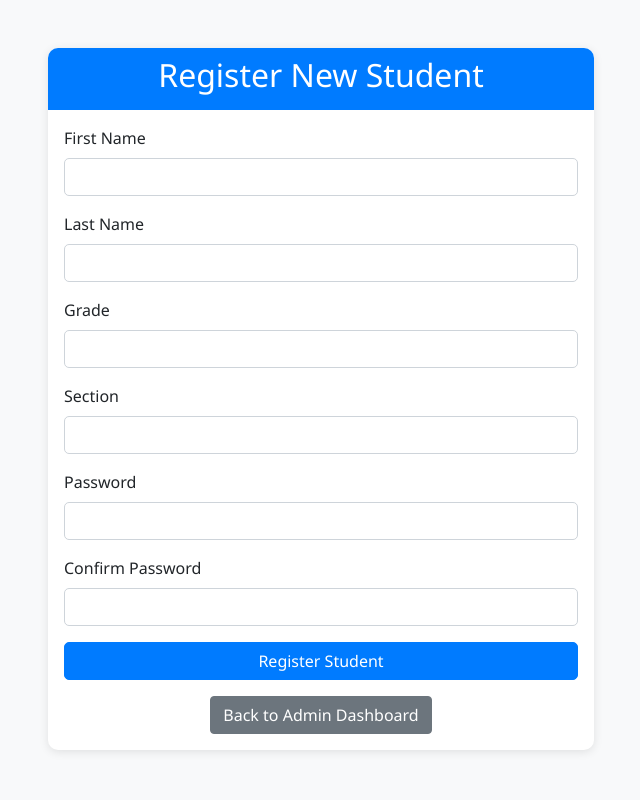
After one commit to dealcajr/PHP-Voting, a PHP site: page /register.php in a window 1280 px wide. The commit adds this page. Shown: the whole page, without its empty margins (319-959 px from the left). Run offline with PHP 8.4, Linux system fonts and the light colour scheme; a user stored in the database is signed in; data comes from the database, SQL or seed files in the repository.

Commit message:
DID YOU KNOW?

```diff
--- a/admin/index.php
+++ b/admin/index.php
@@ -53,7 +53,7 @@ include '../includes/admin_sidebar.php';
                         <a href="election.php" class="btn btn-primary">Manage Election</a>
                         <a href="candidates.php" class="btn btn-secondary">Manage Candidates</a>
                         <a href="students.php" class="btn btn-info">Manage Students</a>
-                    </div>
+                        <a href="../register.php" class="btn btn-outline-success">Register New Student</a>
                 </div>
             </div>
         </div>
--- /dev/null
+++ b/register.php
@@ -0,0 +1,130 @@
+<?php
+require_once 'includes/config.php';
+requireRole('admin');
+
+$message = '';
+
+function generateNextStudentID($db) {
+    $stmt = $db->query("SELECT student_id FROM users WHERE student_id LIKE 'STU%' ORDER BY CAST(SUBSTRING(student_id, 4) AS UNSIGNED) DESC LIMIT 1");
+    $last = $stmt->fetchColumn();
+    if ($last) {
+        $num = (int)substr($last, 3);
+        $next_num = $num + 1;
+    } else {
+        $next_num = 1;
+    }
+    return 'STU' . str_pad($next_num, 3, '0', STR_PAD_LEFT);
+}
+
+$db = getDBConnection();
+$generated_student_id = generateNextStudentID($db);
+
+if ($_SERVER['REQUEST_METHOD'] === 'POST') {
+    if (!validateCSRFToken($_POST['csrf_token'] ?? '')) {
+        $message = '<div class="alert alert-danger">Invalid request.</div>';
+    } else {
+        $student_id = $generated_student_id; // Use the auto-generated ID
+        $first_name = sanitizeInput($_POST['first_name'] ?? '');
+        $last_name = sanitizeInput($_POST['last_name'] ?? '');
+        $grade = sanitizeInput($_POST['grade'] ?? '');
+        $section = sanitizeInput($_POST['section'] ?? '');
+        $password = $_POST['password'] ?? '';
+        $confirm_password = $_POST['confirm_password'] ?? '';
+
+        if (empty($student_id) || empty($first_name) || empty($last_name) || empty($grade) || empty($section) || empty($password)) {
+            $message = '<div class="alert alert-danger">All fields are required.</div>';
+        } elseif ($password !== $confirm_password) {
+            $message = '<div class="alert alert-danger">Passwords do not match.</div>';
+        } elseif (strlen($password) < PASSWORD_MIN_LENGTH) {
+            $message = '<div class="alert alert-danger">Password must be at least ' . PASSWORD_MIN_LENGTH . ' characters long.</div>';
+        } else {
+            try {
+                $db = getDBConnection();
+
+                // Check if student_id already exists
+                $stmt = $db->prepare("SELECT id FROM users WHERE student_id = ?");
+                $stmt->execute([$student_id]);
+                if ($stmt->fetch()) {
+                    $message = '<div class="alert alert-danger">Student ID already exists.</div>';
+                } else {
+                    $password_hash = password_hash($password, PASSWORD_DEFAULT);
+                    $voter_id_card = 'VOTER-' . strtoupper(substr(md5(uniqid()), 0, 8));
+
+                    $stmt = $db->prepare("INSERT INTO users (student_id, password_hash, role, first_name, last_name, grade, section, voter_id_card) VALUES (?, ?, 'voter', ?, ?, ?, ?, ?)");
+                    $stmt->execute([$student_id, $password_hash, $first_name, $last_name, $grade, $section, $voter_id_card]);
+
+                    logAdminAction('student_registered', "Registered new student: $student_id");
+                    $message = '<div class="alert alert-success">Student registered successfully. Student ID: ' . $student_id . ', Voter ID: ' . $voter_id_card . '</div>';
+                }
+            } catch (PDOException $e) {
+                $message = '<div class="alert alert-danger">Database error: ' . $e->getMessage() . '</div>';
+            }
+        }
+    }
+}
+
+// Get school name
+$db = getDBConnection();
+$stmt = $db->query("SELECT school_name FROM school_info LIMIT 1");
+$school_name = $stmt->fetchColumn();
+?>
+<!DOCTYPE html>
+<html lang="en">
+<head>
+    <meta charset="UTF-8">
+    <meta name="viewport" content="width=device-width, initial-scale=1.0">
+    <title><?php echo $school_name ?? APP_NAME; ?> - Register Student</title>
+    <link href="https://cdn.jsdelivr.net/npm/bootstrap@5.1.3/dist/css/bootstrap.min.css" rel="stylesheet">
+    <link href="assets/css/style.css" rel="stylesheet">
+</head>
+<body>
+    <div class="container mt-5">
+        <div class="row justify-content-center">
+            <div class="col-md-6">
+                <div class="card">
+                    <div class="card-header">
+                        <h2 class="text-center">Register New Student</h2>
+                    </div>
+                    <div class="card-body">
+                        <?php echo $message; ?>
+                        <form method="POST" action="">
+                            <input type="hidden" name="csrf_token" value="<?php echo generateCSRFToken(); ?>">
+                            <div class="mb-3">
+                                <label for="first_name" class="form-label">First Name</label>
+                                <input type="text" class="form-control" id="first_name" name="first_name" required>
+                            </div>
+                            <div class="mb-3">
+                                <label for="last_name" class="form-label">Last Name</label>
+                                <input type="text" class="form-control" id="last_name" name="last_name" required>
+                            </div>
+                            <div class="mb-3">
+                                <label for="grade" class="form-label">Grade</label>
+                                <input type="text" class="form-control" id="grade" name="grade" required>
+                            </div>
+                            <div class="mb-3">
+                                <label for="section" class="form-label">Section</label>
+                                <input type="text" class="form-control" id="section" name="section" required>
+                            </div>
+                            <div class="mb-3">
+                                <label for="password" class="form-label">Password</label>
+                                <input type="password" class="form-control" id="password" name="password" required>
+                            </div>
+                            <div class="mb-3">
+                                <label for="confirm_password" class="form-label">Confirm Password</label>
+                                <input type="password" class="form-control" id="confirm_password" name="confirm_password" required>
+                            </div>
+                            <div class="d-grid">
+                                <button type="submit" class="btn btn-primary">Register Student</button>
+                            </div>
+                        </form>
+                        <div class="text-center mt-3">
+                            <a href="admin/index.php" class="btn btn-secondary">Back to Admin Dashboard</a>
+                        </div>
+                    </div>
+                </div>
+            </div>
+        </div>
+    </div>
+    <script src="https://cdn.jsdelivr.net/npm/bootstrap@5.1.3/dist/js/bootstrap.bundle.min.js"></script>
+</body>
+</html>
```
